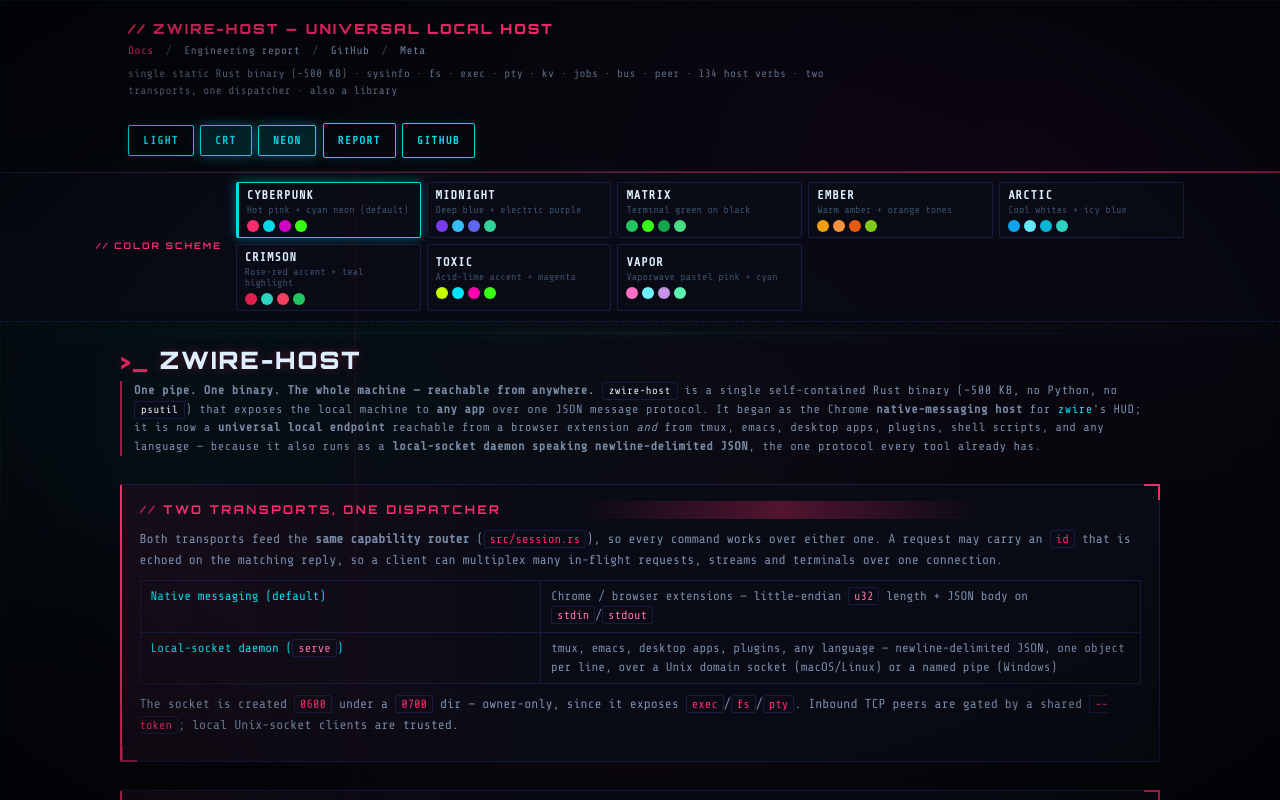
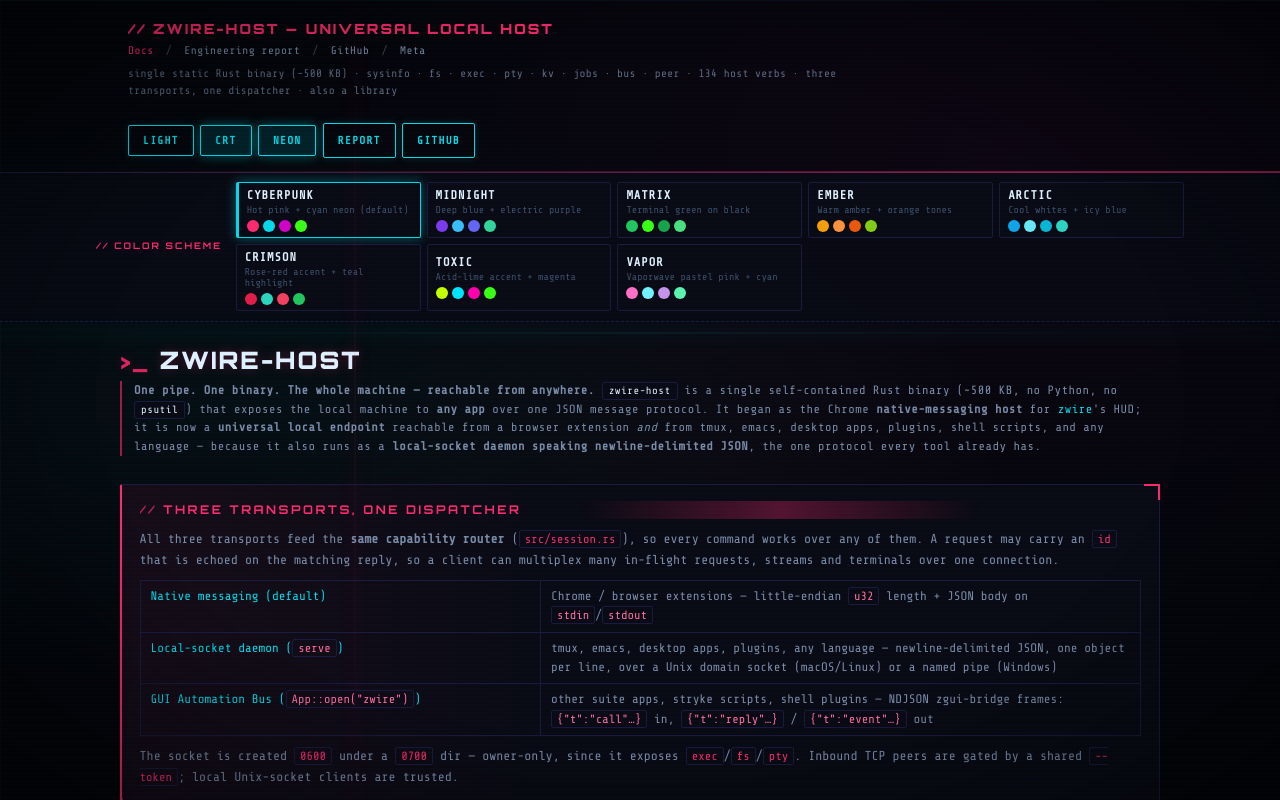
Before and after one commit to MenkeTechnologies/zwire-host, a plain HTML site: page docs/index.html in a window 1280 px wide. Shown: the top 800 px of the page. Drawn offline with nearby package versions, Linux system fonts and the light colour scheme.

Commit message:
docs: document ping/hostlog, list the automation bus as the third transport

```diff
--- a/docs/index.html
+++ b/docs/index.html
@@ -84,7 +84,7 @@
             <span class="sep">/</span>
             <a href="https://github.com/MenkeTechnologies/MenkeTechnologiesMeta" target="_blank" rel="noopener noreferrer">Meta</a>
           </nav>
-          <p class="docs-build-line">single static Rust binary (~500 KB) &middot; sysinfo &middot; fs &middot; exec &middot; pty &middot; kv &middot; jobs &middot; bus &middot; peer &middot; 134 host verbs &middot; two transports, one dispatcher &middot; also a library</p>
+          <p class="docs-build-line">single static Rust binary (~500 KB) &middot; sysinfo &middot; fs &middot; exec &middot; pty &middot; kv &middot; jobs &middot; bus &middot; peer &middot; 134 host verbs &middot; three transports, one dispatcher &middot; also a library</p>
         </div>
         <div class="tutorial-toolbar">
           <button type="button" class="btn btn-secondary" id="btnTheme" title="Toggle light/dark">Theme</button>
@@ -108,12 +108,13 @@
       <p class="tutorial-subtitle"><strong>One pipe. One binary. The whole machine &mdash; reachable from anywhere.</strong> <code>zwire-host</code> is a single self-contained Rust binary (~500&nbsp;KB, no Python, no <code>psutil</code>) that exposes the local machine to <strong>any app</strong> over one JSON message protocol. It began as the Chrome <strong>native-messaging host</strong> for <a href="https://github.com/MenkeTechnologies/zwire" target="_blank" rel="noopener noreferrer">zwire</a>'s HUD; it is now a <strong>universal local endpoint</strong> reachable from a browser extension <em>and</em> from tmux, emacs, desktop apps, plugins, shell scripts, and any language &mdash; because it also runs as a <strong>local-socket daemon speaking newline-delimited JSON</strong>, the one protocol every tool already has.</p>
 
       <section class="tutorial-section">
-        <h2>Two transports, one dispatcher</h2>
-        <p>Both transports feed the <strong>same capability router</strong> (<code>src/session.rs</code>), so every command works over either one. A request may carry an <code>id</code> that is echoed on the matching reply, so a client can multiplex many in-flight requests, streams and terminals over one connection.</p>
+        <h2>Three transports, one dispatcher</h2>
+        <p>All three transports feed the <strong>same capability router</strong> (<code>src/session.rs</code>), so every command works over any of them. A request may carry an <code>id</code> that is echoed on the matching reply, so a client can multiplex many in-flight requests, streams and terminals over one connection.</p>
         <table class="example-tbl">
           <tbody>
             <tr><td>Native messaging (default)</td><td>Chrome / browser extensions &mdash; little-endian <code>u32</code> length + JSON body on <code>stdin</code>/<code>stdout</code></td></tr>
             <tr><td>Local-socket daemon (<code>serve</code>)</td><td>tmux, emacs, desktop apps, plugins, any language &mdash; newline-delimited JSON, one object per line, over a Unix domain socket (macOS/Linux) or a named pipe (Windows)</td></tr>
+            <tr><td>GUI Automation Bus (<code>App::open("zwire")</code>)</td><td>other suite apps, stryke scripts, shell plugins &mdash; NDJSON zgui-bridge frames: <code>{"t":"call"&hellip;}</code> in, <code>{"t":"reply"&hellip;}</code> / <code>{"t":"event"&hellip;}</code> out</td></tr>
           </tbody>
         </table>
         <p>The socket is created <code>0600</code> under a <code>0700</code> dir &mdash; owner-only, since it exposes <code>exec</code>/<code>fs</code>/<code>pty</code>. Inbound TCP peers are gated by a shared <code>--token</code>; local Unix-socket clients are trusted.</p>
```
Also changed, not shown: 1 other file.
